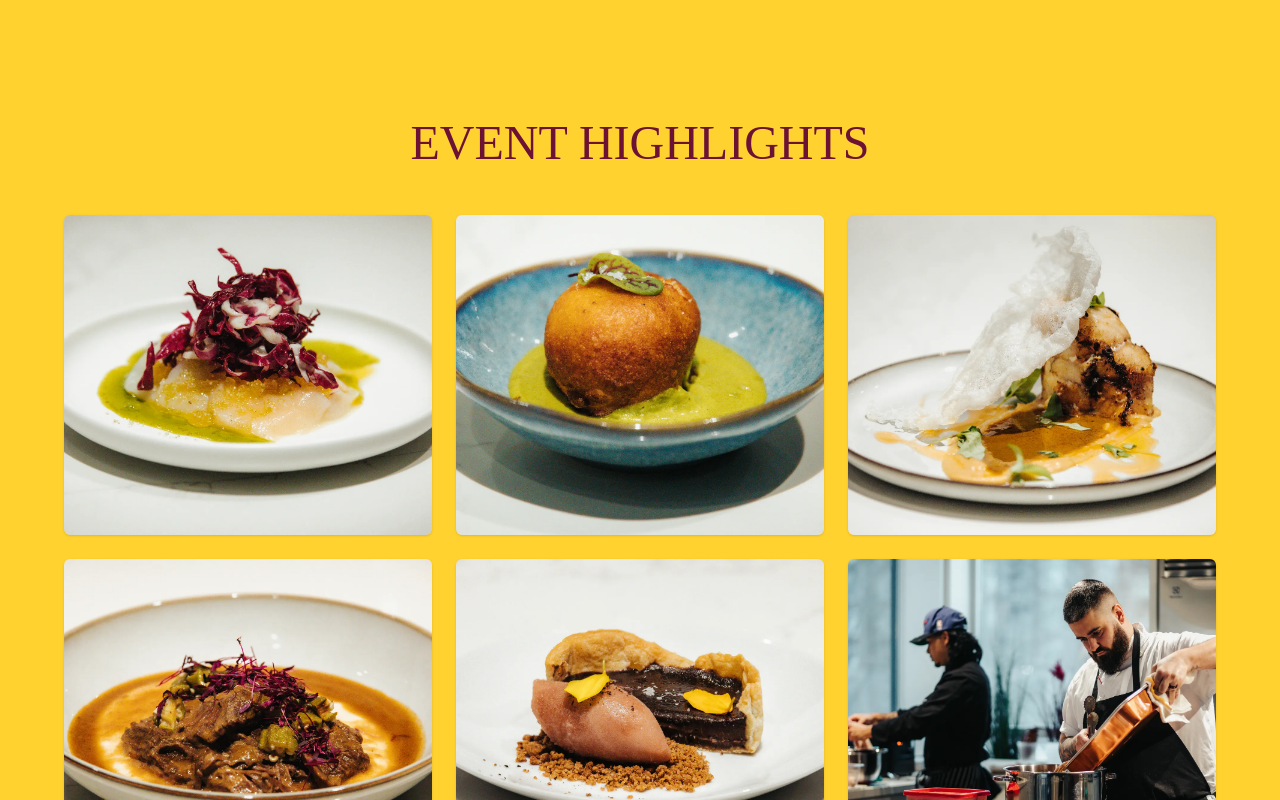
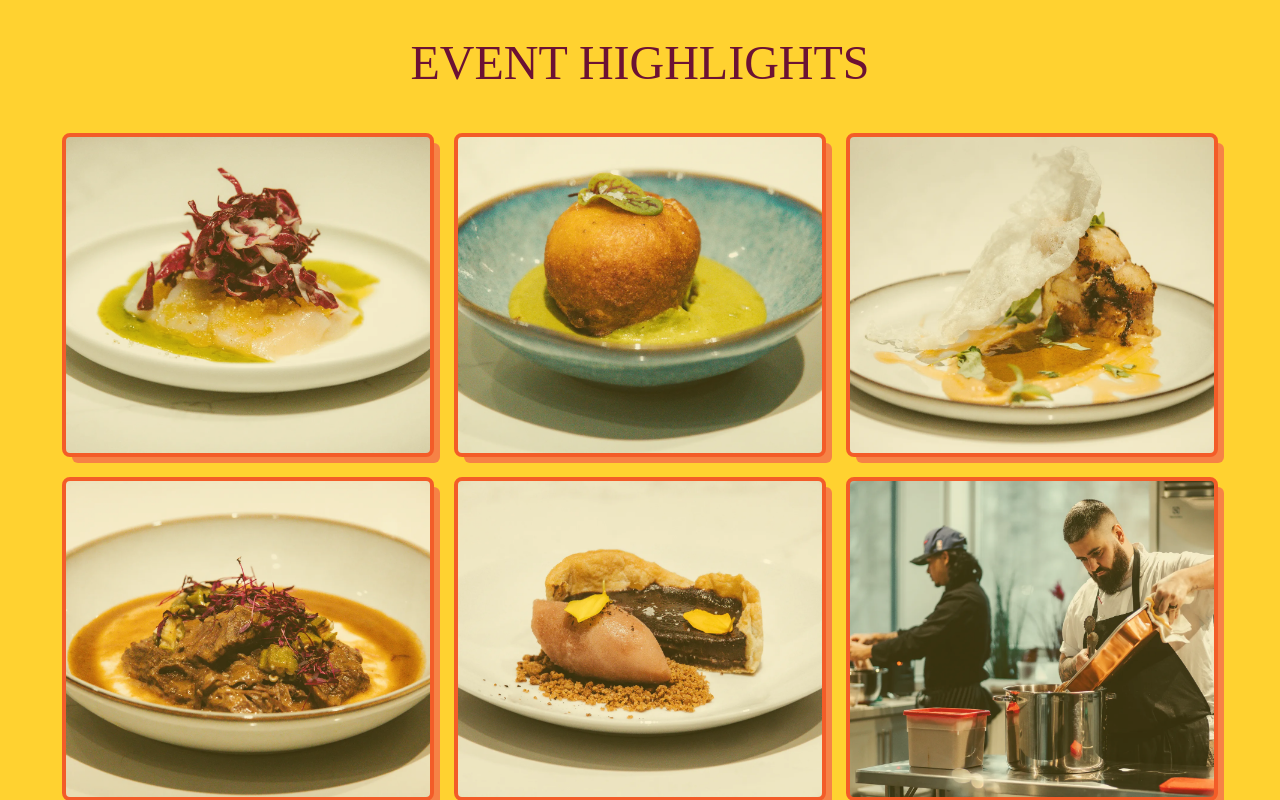
Before and after one commit to TrashBandicoot369/oui-chef, a Next.js app: page / in a window 1280 px wide. Shown: the part 2400-3200 px from the top of the page. Built offline with nearby package versions, Linux system fonts and the light colour scheme; a web font is replaced by a local one.

Commit message:
strokes shadows more

```diff
--- a/app/page.tsx
+++ b/app/page.tsx
@@ -55,7 +55,7 @@ export default function Home() {
   xmlns="http://www.w3.org/2000/svg"
   viewBox="0 0 1440 320"
   preserveAspectRatio="none"
-  className="absolute bottom-0 w-full h-40 z-10"
+  className="absolute bottom-0 w-full h-20 z-10"
 >
   {/* filled wave */}
   <path
@@ -109,7 +109,7 @@ export default function Home() {
   xmlns="http://www.w3.org/2000/svg"
   viewBox="0 0 1440 320"
   preserveAspectRatio="none"
-  className="block w-full h-40 -mt-px"
+  className="block w-full h-20 -mt-px"
 >
   {/* Fill shape */}
   <path
@@ -178,39 +178,70 @@ export default function Home() {
       {/* gallery */}
 <section id="gallery" className="bg-primary3 text-accent1 py-24 px-4">
   <h2 className="text-center font-display text-3xl sm:text-5xl uppercase mb-12">Event Highlights</h2>
-        <div className="max-w-6xl mx-auto grid sm:grid-cols-2 lg:grid-cols-3 gap-6">
+  <div className="max-w-6xl mx-auto grid sm:grid-cols-2 lg:grid-cols-3 gap-6 opacity-80">
     <img
       src="/images/optimized/IMG_8262.webp"
-            className="w-full h-80 object-cover rounded-md shadow"
+      className="w-full h-80 object-cover rounded-md"
+      style={{
+        outline: '4px solid var(--color-stroke)',
+        outlineOffset: '-2px',
+        boxShadow: '8px 8px 0 var(--color-accent2)'
+      }}
       alt="Intimate dining event with guests enjoying conversation"
     />
     <img
       src="/images/optimized/IMG_8301.webp"
-            className="w-full h-80 object-cover rounded-md shadow"
+      className="w-full h-80 object-cover rounded-md"
+      style={{
+        outline: '4px solid var(--color-stroke)',
+        outlineOffset: '-2px',
+        boxShadow: '8px 8px 0 var(--color-accent2)'
+      }}
       alt="Elegantly plated dish with artistic presentation"
     />
     <img
       src="/images/optimized/IMG_8355.webp"
-            className="w-full h-80 object-cover rounded-md shadow"
+      className="w-full h-80 object-cover rounded-md"
+      style={{
+        outline: '4px solid var(--color-stroke)',
+        outlineOffset: '-2px',
+        boxShadow: '8px 8px 0 var(--color-accent2)'
+      }}
       alt="Gourmet dish with green sauce in artisan bowl"
     />
     <img
       src="/images/optimized/IMG_8386.webp"
-            className="w-full h-80 object-cover rounded-md shadow"
+      className="w-full h-80 object-cover rounded-md"
+      style={{
+        outline: '4px solid var(--color-stroke)',
+        outlineOffset: '-2px',
+        boxShadow: '8px 8px 0 var(--color-accent2)'
+      }}
       alt="Artistic plated dish with creative garnish"
     />
     <img
       src="/images/optimized/IMG_8436-Edit.webp"
-            className="w-full h-80 object-cover rounded-md shadow"
+      className="w-full h-80 object-cover rounded-md"
+      style={{
+        outline: '4px solid var(--color-stroke)',
+        outlineOffset: '-2px',
+        boxShadow: '8px 8px 0 var(--color-accent2)'
+      }}
       alt="Premium meat dish with colorful vegetable garnish"
     />
     <img
       src="/images/optimized/IMG_8223.webp"
-            className="w-full h-80 object-cover rounded-md shadow"
+      className="w-full h-80 object-cover rounded-md"
+      style={{
+        outline: '4px solid var(--color-stroke)',
+        outlineOffset: '-2px',
+        boxShadow: '8px 8px 0 var(--color-accent2)'
+      }}
       alt="Additional culinary creation"
     />
   </div>
 </section>
+
 
       <svg xmlns="http://www.w3.org/2000/svg" viewBox="0 0 1440 320">
   {/* Filled base wave */}
```
Lines whose indentation alone changed are shown as unchanged.
